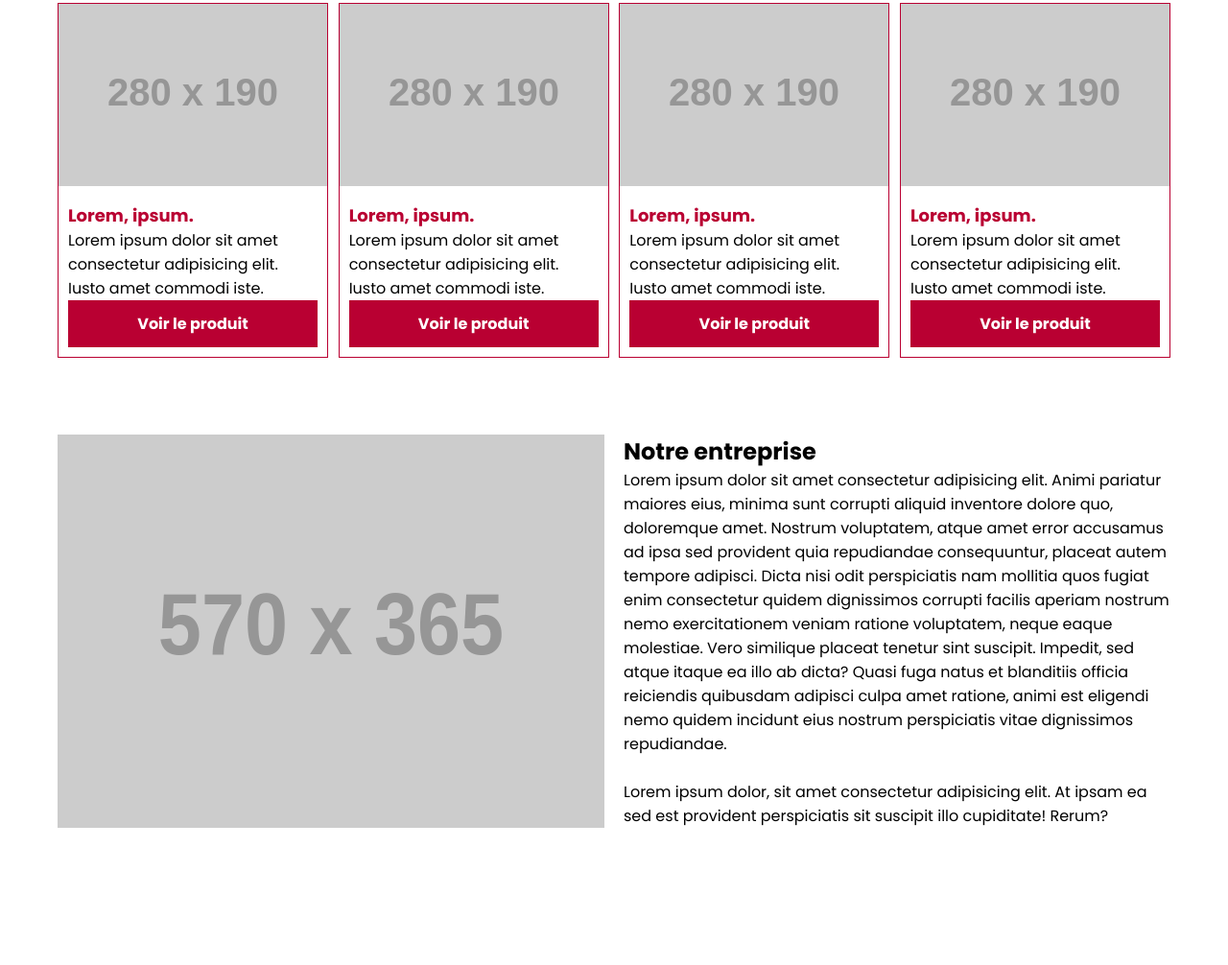
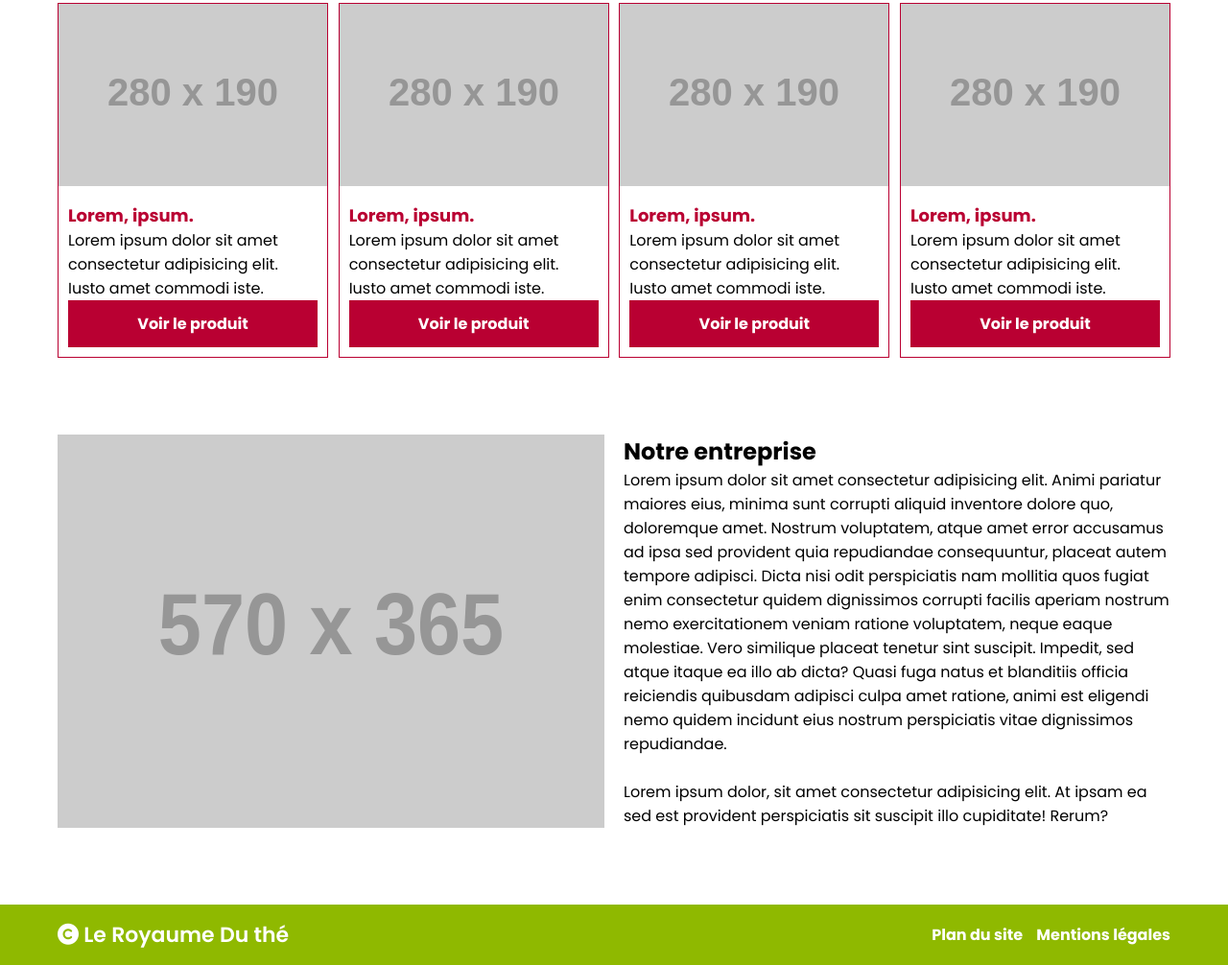
Before and after one commit to Dylhunt46/le-royaume-du-the, a plain HTML site: page index.html in a window 1280 px wide. Shown: the part 669-1675 px from the top of the page at 96% size. Before the commit the page ends 1532 px from the top, so only its background shows below. Drawn offline with Linux system fonts and the light colour scheme; placeholder pictures from the web are drawn by us.

Commit message:
Add footer

```diff
--- a/index.html
+++ b/index.html
@@ -18,7 +18,7 @@
 <body>
 
     <header>
-        <div>
+        <div class="container">
             <h1><i class="fa-solid fa-leaf"></i> Le Royaume Du thé</h1>
             <a class="btn" href="#"><i class="fa-solid fa-basket-shopping"></i> Panier</a>
         </div>
@@ -94,6 +94,15 @@
         </div>
 
     </section>
+    <footer>
+        <div class="container">
+            <p><i class="fa-solid fa-copyright"></i> Le Royaume Du thé</p>
+            <div>
+                <a href="#">Plan du site</a>
+                <a href="#">Mentions légales</a>
+            </div>
+        </div>
+    </footer>
 </body>
 
 
--- a/style.css
+++ b/style.css
@@ -1,14 +1,17 @@
+/* Général */
 * {
     padding: 0;
     margin: 0;
     font-family: 'Poppins', sans-serif;
 }
 
-header {
-    background-color: #8fb900;
+.container {
+    width: 1160px;
     display: flex;
-    justify-content: center;
-    color: #fff;
+    justify-content: space-between;
+    align-items: center;
+    padding: 15px 0;
+    margin: auto;
 }
 
 h1 {
@@ -28,7 +31,6 @@ p {
 section {
     width: 1160px;
     margin: 80px auto 0 auto;
-
 }
 
 .btn {
@@ -46,11 +48,13 @@ section {
     background-color: #b90032;
     color: #fff;
     width: 236px;
+    text-align: center;
+}
 
-    text-align: center;
-
-
-
+/* Header */
+header {
+    background-color: #8fb900;
+    color: #fff;
 }
 
 header a:hover {
@@ -58,17 +62,11 @@ header a:hover {
     background-color: #fff;
 }
 
-header div {
-    width: 1160px;
-    display: flex;
-    justify-content: space-between;
-    align-items: center;
-    padding: 15px 0;
-}
+/* Main */
+/* Section Main Image */
 
 .main-image {
     position: relative;
-
 }
 
 .main-image div {
@@ -77,7 +75,6 @@ header div {
     display: flex;
     align-items: center;
     width: 100%;
-
     position: absolute;
     bottom: 7px;
     left: 0;
@@ -90,6 +87,7 @@ header div {
     margin: 0 17px;
 }
 
+/* Section Items */
 .container-item {
     display: flex;
     justify-content: space-between;
@@ -98,11 +96,8 @@ header div {
 .item-the {
     margin-top: 25px;
     width: 280px;
-    border: 1px solid #b90032;
-
+    border: 1px solid #b90032
 }
-
-
 
 .item-the-description {
     padding: 10px;
@@ -117,3 +112,22 @@ header div {
 .description-business {
     width: 570px;
 }
+
+/* Footer */
+footer {
+    background-color: #8fb900;
+    color: #fff;
+    margin-top: 80px;
+}
+
+footer a {
+    color: #fff;
+    text-decoration: none;
+    font-weight: bold;
+    margin-left: 10px;
+}
+
+footer p {
+    font-size: 22px;
+    font-weight: 600;
+}
```
